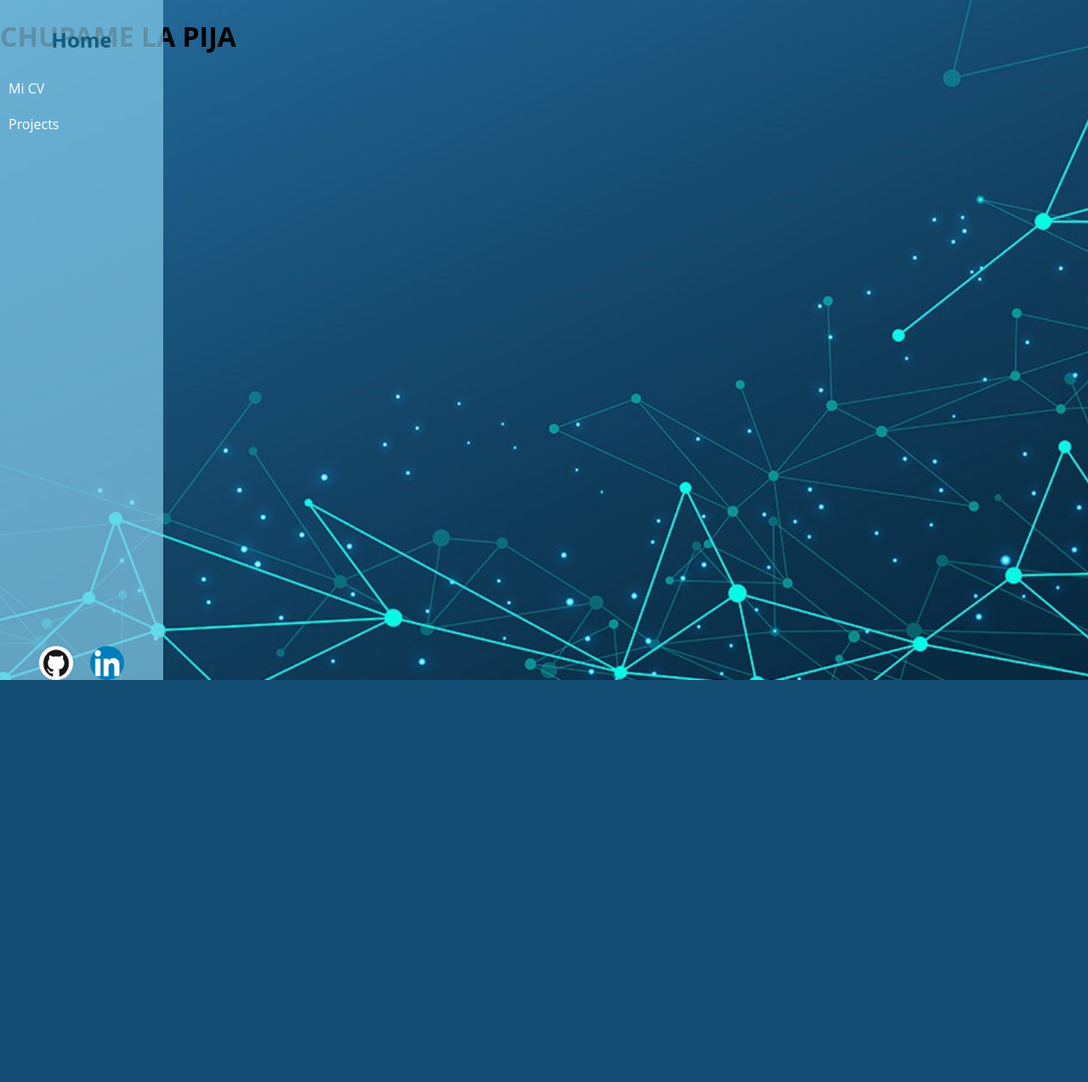
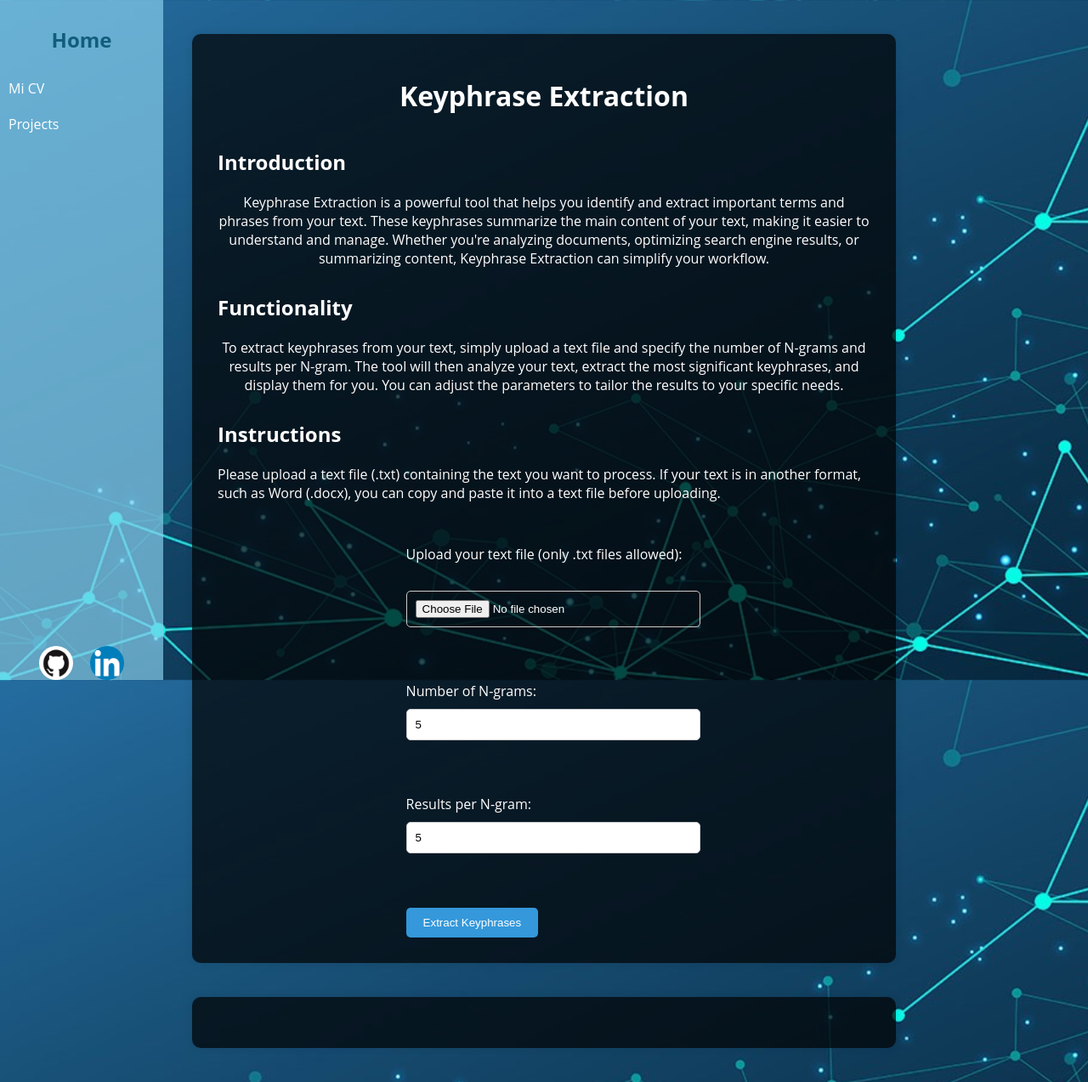
Before and after one commit to ale-camer/personal_website, a Flask app: page /keyphrase_extraction in a window 1280 px wide. Shown: the whole page at 85% size. Before the commit the page ends 800 px from the top, so only its background shows below. Run offline with Flask 3, Linux system fonts and the light colour scheme.

Commit message:
haciendo cambios en el primer proyecto. esta casi terminado

```diff
--- a/app.py
+++ b/app.py
@@ -1,4 +1,6 @@
-from flask import Flask, render_template
+from flask import Flask, render_template, request, redirect, url_for
+import os
+from keyphrase_extraction import procesar_archivo
 
 app = Flask(__name__)
 
@@ -14,5 +16,17 @@ def mi_cv():
 def keyphrase_extraction():
     return render_template('keyphrase_extraction.html')
 
+@app.route('/keyphrase_extraction_process', methods=['POST'])
+def keyphrase_extraction_process():
+    file = request.files['file']
+    num_tables = int(request.form['num_tables'])
+    num_rows = int(request.form['num_rows'])
+
+    if file:
+        data = file.read().decode('utf-8')
+        results = procesar_archivo(data, num_tables=num_tables, num_rows=num_rows)
+        return render_template('keyphrase_extraction.html', results=results)
+    return redirect(url_for('keyphrase_extraction'))
+
 if __name__ == '__main__':
     app.run(debug=True)
--- /dev/null
+++ b/static/keyphrase_extraction.js
@@ -0,0 +1,5 @@
+document.addEventListener("DOMContentLoaded", function () {
+	document.getElementById("file").value = "";
+	document.getElementById("num_tables").value = "5";
+	document.getElementById("num_rows").value = "5";
+});
--- a/static/styles.css
+++ b/static/styles.css
@@ -53,20 +53,6 @@ body {
     background-color: #135c7d; /* Celeste */
     color: #fff; /* Letras en blanco */
 }
-
-/* .navbar .navbar-list a.dropdown-toggle {
-    cursor: pointer;
-}
-
-.navbar .navbar-list .dropdown .dropdown-menu {
-    display: none;
-    padding: 10px;
-}
-
-.navbar .navbar-list .dropdown-toggle:focus + .dropdown-menu,
-.navbar .navbar-list .dropdown-menu:hover {
-    display: block;
-} */
 
 .navbar .navbar-list a.dropdown-toggle {
     cursor: pointer; /* Cambia el cursor a pointer */
@@ -240,20 +226,82 @@ body {
     background-color: #2ecc71;
 }
 
-/* PROJECTS */
+/* KEYPHRASE EXTRACTION */
 
-.projects {
+.keyphrase-extraction-container {
+    display: flex;
+    flex-direction: column;
+    align-items: center;
+    justify-content: center;
+    margin: 40px auto;
+    width: 60%;
     background: rgba(0, 0, 0, 0.7); /* Fondo semitransparente */
     padding: 30px;
     border-radius: 10px;
     box-shadow: 0 0 10px rgba(0, 0, 0, 0.1);
-    margin: 20px auto;
-    width: 60%;
     color: white;
 }
 
-.projects p {
-    text-align: left;
-    margin: 0;
+.keyphrase-extraction-title {
+    margin-bottom: 20px;
+}
+
+.keyphrase-extraction-form {
+    width: 100%;
+}
+
+.keyphrase-extraction-form label {
+    display: block;
+    margin-bottom: 10px;
+}
+
+.keyphrase-extraction-form input[type="file"],
+.keyphrase-extraction-form input[type="number"] {
+    display: block;
+    width: 100%;
+    margin-bottom: 20px;
+    padding: 10px;
+    border-radius: 5px;
+    border: 1px solid #ccc;
+}
+
+.keyphrase-extraction-form input[type="submit"] {
+    background-color: #3498db;
     color: white;
+    padding: 10px 20px;
+    border: none;
+    border-radius: 5px;
+    cursor: pointer;
 }
+
+.keyphrase-extraction-form input[type="submit"]:hover {
+    background-color: #2980b9;
+}
+
+.results-container {
+    margin-top: 20px;
+}
+
+.results-table {
+    width: 100%;
+    border-collapse: collapse;
+    margin-bottom: 20px;
+}
+
+.results-table th,
+.results-table td {
+    border: 1px solid #fff;
+    padding: 8px;
+}
+
+.results-table th {
+    background-color: #3498db;
+}
+
+.results-table tbody tr:nth-child(even) {
+    background-color: rgba(255, 255, 255, 0.1);
+}
+
+.results-table tbody tr:hover {
+    background-color: rgba(255, 255, 255, 0.2);
+}
--- a/templates/base.html
+++ b/templates/base.html
@@ -55,7 +55,7 @@
     </nav>
 
     <script src="https://code.jquery.com/jquery-3.6.0.min.js"></script>
-    <script src="{{ url_for('static', filename='main.js') }}"></script>
+    <script src="{{ url_for('static', filename='base.js') }}"></script>
 </body>
 
 </html>
--- a/templates/keyphrase_extraction.html
+++ b/templates/keyphrase_extraction.html
@@ -1,9 +1,74 @@
-<!-- NO SE ENCUENTRA EN FUNCIONES -->
-
 {% extends 'base.html' %}
 
 {% block content %}
 
-<h1 class="keyphrase_extraction">CHUPAME LA PIJA</h1>
+<div class="keyphrase-extraction-container">
+    <h1 class="keyphrase-extraction-title">Keyphrase Extraction</h1>
+
+    <div class="introduction">
+        <h2>Introduction</h2>
+        <p>Keyphrase Extraction is a powerful tool that helps you identify and extract important terms and phrases from your text. These keyphrases summarize the main content of your text, making it easier to understand and manage. Whether you're analyzing documents, optimizing search engine results, or summarizing content, Keyphrase Extraction can simplify your workflow.</p>
+    </div>
+
+    <div class="functionality">
+        <h2>Functionality</h2>
+        <p>To extract keyphrases from your text, simply upload a text file and specify the number of N-grams and results per N-gram. The tool will then analyze your text, extract the most significant keyphrases, and display them for you. You can adjust the parameters to tailor the results to your specific needs.</p>
+    </div>
+
+    <div class="instructions">
+        <h2>Instructions</h2>
+        <p style="text-align: left; margin-bottom: 50px;">Please upload a text file (.txt) containing the text you want to process. If your text is in another format, such as Word (.docx), you can copy and paste it into a text file before uploading.</p>
+    </div>
+
+    <div class="upload-form">
+        <form class="keyphrase-extraction-form" action="/keyphrase_extraction_process" method="post" enctype="multipart/form-data">
+            <label for="file">Upload your text file (only .txt files allowed):</label><br>
+            <input type="file" id="file" name="file" accept=".txt" required><br><br>
+
+            <label for="num_tables">Number of N-grams:</label>
+            <input type="number" id="num_tables" name="num_tables" min="1" max="10" value="5" required><br><br>
+
+            <label for="num_rows">Results per N-gram:</label>
+            <input type="number" id="num_rows" name="num_rows" min="1" max="10" value="5" required><br><br>
+
+            <input type="submit" value="Extract Keyphrases">
+        </form>
+    </div>
+</div>
+
+<div class="keyphrase-extraction-container">
+    {% if results %}
+    <div class="results-container">
+        {% for ngram_value, data in results.items() %}
+        <div class="ngram-container">
+            <h2>{{ ngram_value }}</h2>
+            <table>
+                <thead>
+                    <tr>
+                        <th>Keywords</th>
+                        <th># Appearances</th>
+                    </tr>
+                </thead>
+                <tbody>
+                    {% for row in data.values %}
+                    <tr>
+                        <td>{{ row[0] }}</td>
+                        <td style="text-align: center;">{{ row[1] }}</td>
+                    </tr>
+                    {% endfor %}
+                </tbody>
+            </table>
+        </div>
+        {% if not loop.last %}
+        <hr>
+        {% endif %}
+        {% endfor %}
+    </div>
+    {% else %}
+    <div class="results-container" style="display: none;"></div>
+    {% endif %}
+</div>
+
+<script src="{{ url_for('static', filename='keyphrase_extraction.js') }}"></script>
 
 {% endblock %}
```
Also changed, not shown: keyphrase_extraction.py (+60 -5 lines), static/base.js (renamed from static/main.js), 1 other file.
